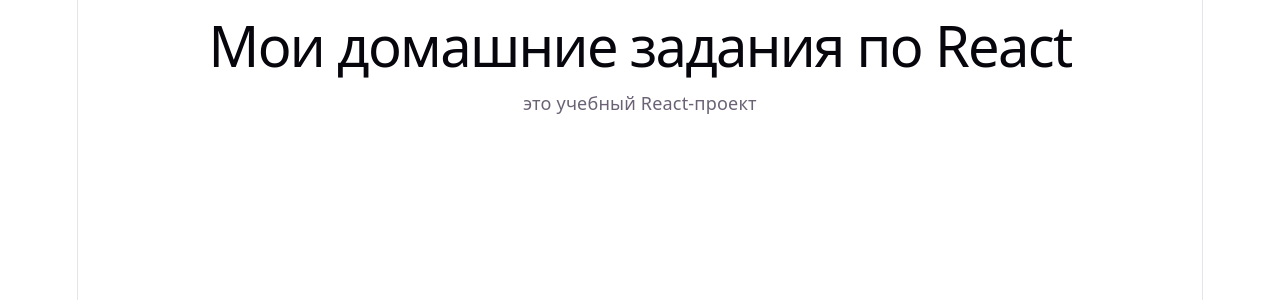
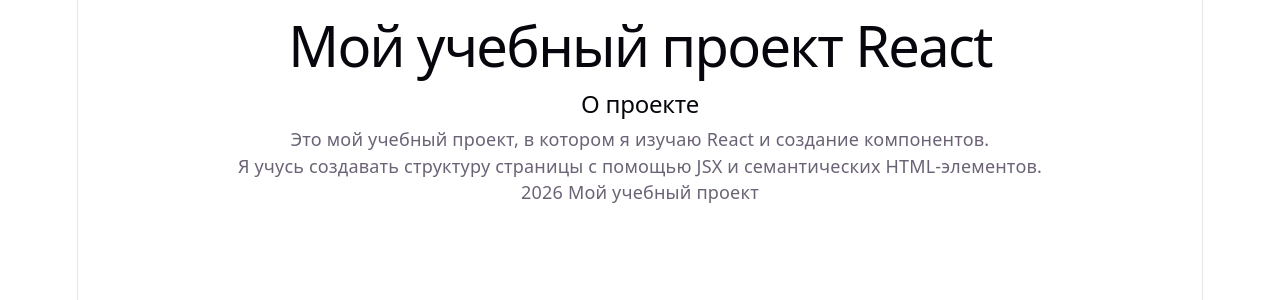
Before and after one commit to nlisa92/react-homeworks, a React (Vite) app in the folder react-homeworks/: page / in a window 1280 px wide. Shown: the top 300 px of the page. Built offline with nearby package versions, Linux system fonts and the light colour scheme.

Commit message:
Переместить компоненты в отдельные файлы

```diff
--- a/react-homeworks/src/App.jsx
+++ b/react-homeworks/src/App.jsx
@@ -1,10 +1,13 @@
-import "./App.css";
+import Header from './components/Header';
+import Footer from './components/Footer';
+import { MainContent } from './components/Content';
 
 function App() {
   return (
     <>
-      <h1>Мои домашние задания по React</h1>
-      <p>это учебный React-проект</p>
+      <Header />
+      <MainContent />
+      <Footer />
     </>
   );
 }
--- /dev/null
+++ b/react-homeworks/src/components/Content.jsx
@@ -0,0 +1,23 @@
+export function Section() {
+  return (
+    <section>
+      <h2>О проекте</h2>
+      <p>
+        Это мой учебный проект, в котором я изучаю React и создание
+        компонентов.
+      </p>
+      <p>
+        Я учусь создавать структуру страницы с помощью JSX и семантических
+        HTML-элементов.
+      </p>
+    </section>
+  );
+}
+
+export function MainContent() {
+  return (
+    <main>
+      <Section />
+    </main>
+  );
+}
--- /dev/null
+++ b/react-homeworks/src/components/Footer.jsx
@@ -0,0 +1,9 @@
+function Footer() {
+  return (
+    <footer>
+      <p> {new Date().getFullYear()} Мой учебный проект</p>
+    </footer>
+  );
+}
+
+export default Footer;
--- /dev/null
+++ b/react-homeworks/src/components/Header.jsx
@@ -0,0 +1,9 @@
+function Header() {
+  return (
+    <header>
+      <h1>Мой учебный проект React</h1>
+    </header>
+  );
+}
+
+export default Header;
```
